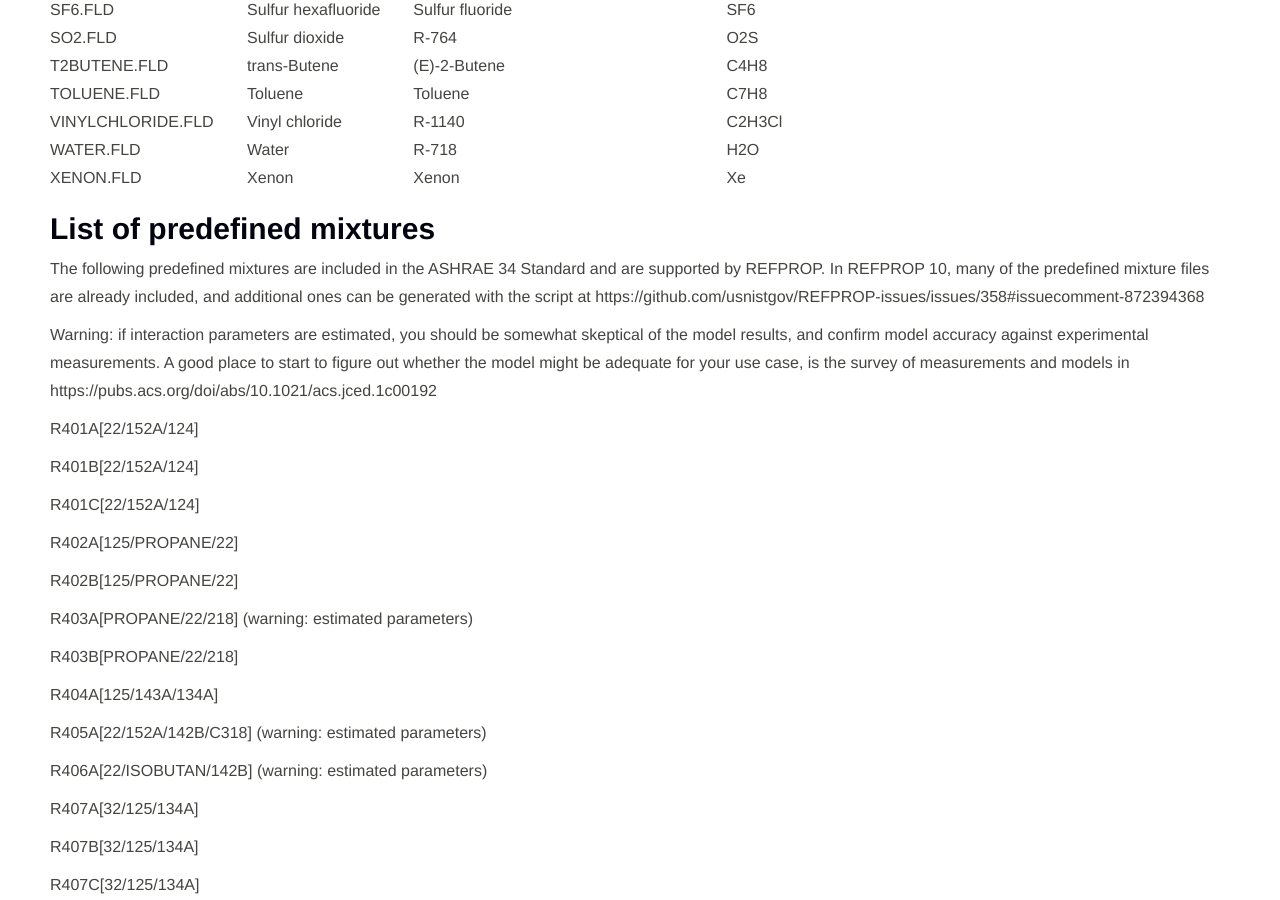
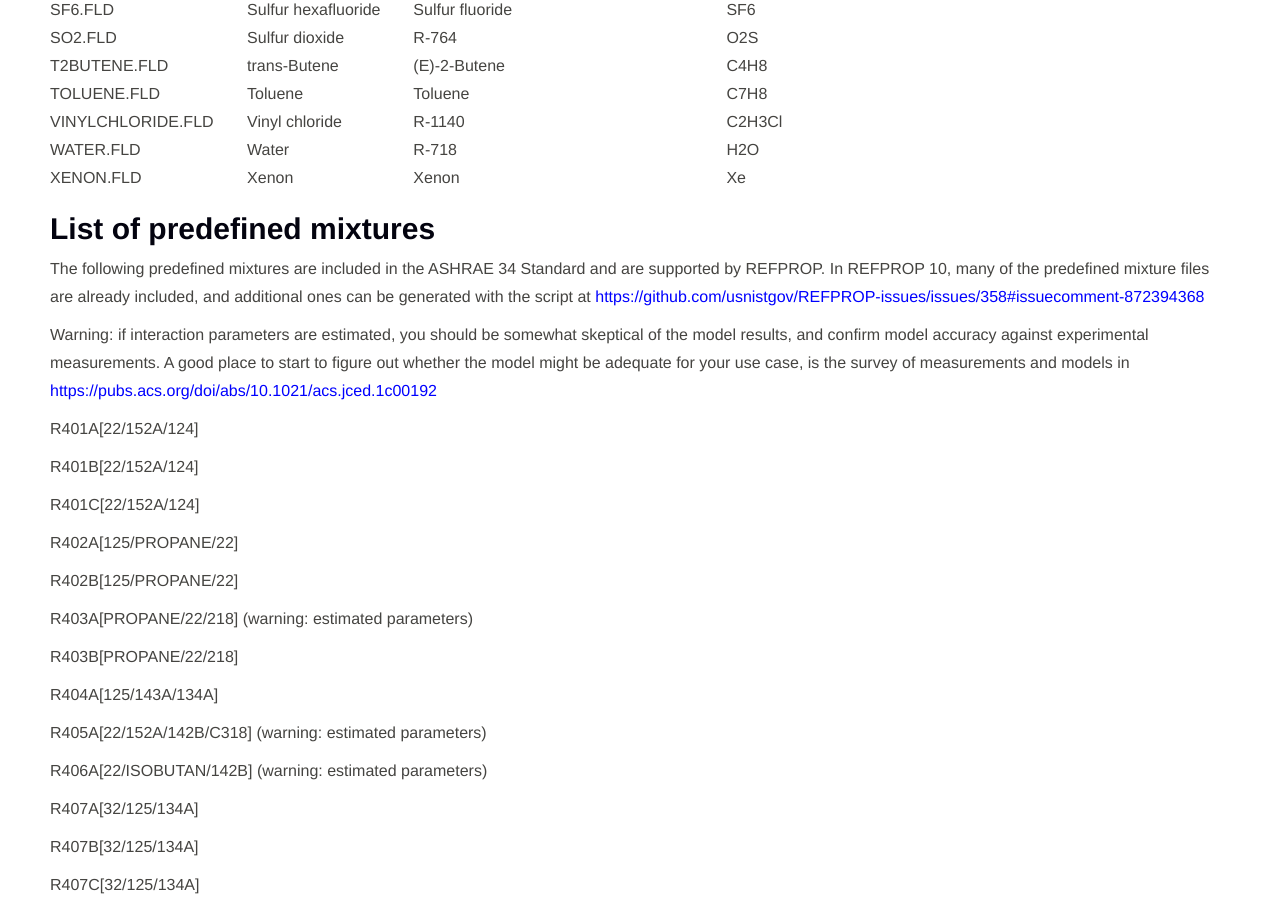
Before and after one commit to usnistgov/REFPROP-docs, a Jekyll site: the page built from index.md, in a window 1280 px wide and 900 px high, scrolled down 11166 px. Built offline with Jekyll 4.4.1, drawn with Linux system fonts in a browser that asks for light colours; nearby versions of some CDN libraries; library files that are not in the unit come from our copies; some of the changed lines change nothing that is shown.

Commit message:
Better URL?

```diff
--- a/index.md
+++ b/index.md
@@ -690,9 +690,9 @@
 
 ## List of predefined mixtures
 
-The following predefined mixtures are included in the ASHRAE 34 Standard and are supported by REFPROP. In REFPROP 10, many of the predefined mixture files are already included, and additional ones can be generated with the script at https://github.com/usnistgov/REFPROP-issues/issues/358#issuecomment-872394368
+The following predefined mixtures are included in the ASHRAE 34 Standard and are supported by REFPROP. In REFPROP 10, many of the predefined mixture files are already included, and additional ones can be generated with the script at [https://github.com/usnistgov/REFPROP-issues/issues/358#issuecomment-872394368](https://github.com/usnistgov/REFPROP-issues/issues/358#issuecomment-872394368)
 
-Warning: if interaction parameters are estimated, you should be somewhat skeptical of the model results, and confirm model accuracy against experimental measurements.  A good place to start to figure out whether the model might be adequate for your use case, is the survey of measurements and models in https://pubs.acs.org/doi/abs/10.1021/acs.jced.1c00192
+Warning: if interaction parameters are estimated, you should be somewhat skeptical of the model results, and confirm model accuracy against experimental measurements.  A good place to start to figure out whether the model might be adequate for your use case, is the survey of measurements and models in  [https://pubs.acs.org/doi/abs/10.1021/acs.jced.1c00192](https://pubs.acs.org/doi/abs/10.1021/acs.jced.1c00192)
 
 R401A[22/152A/124]
 
```
